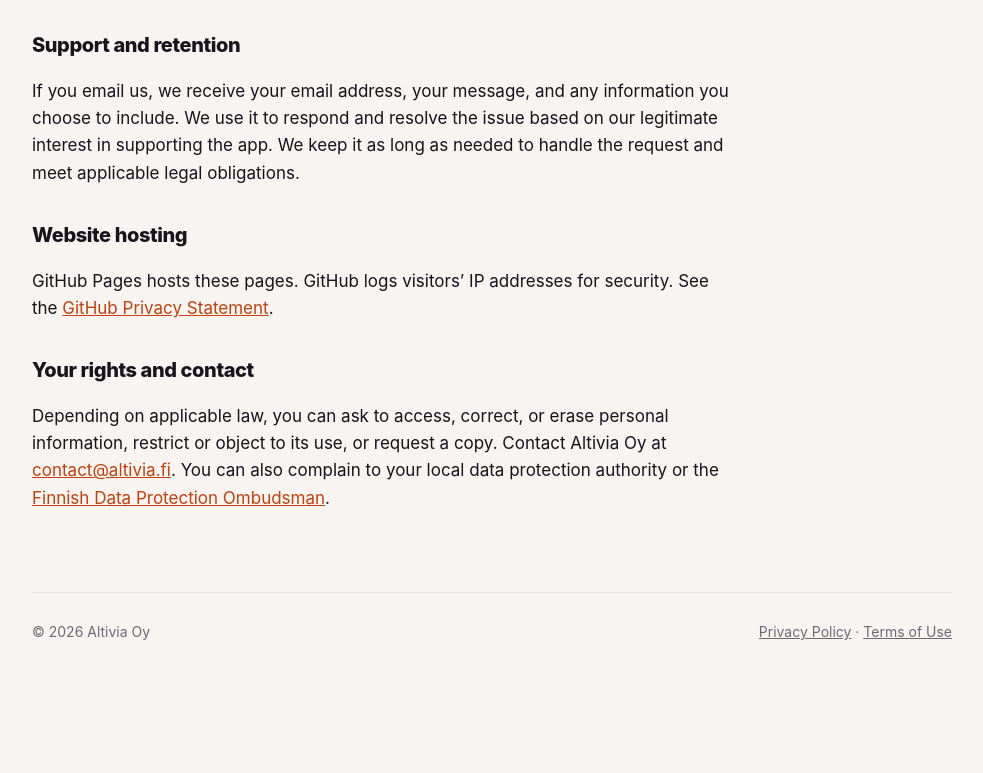
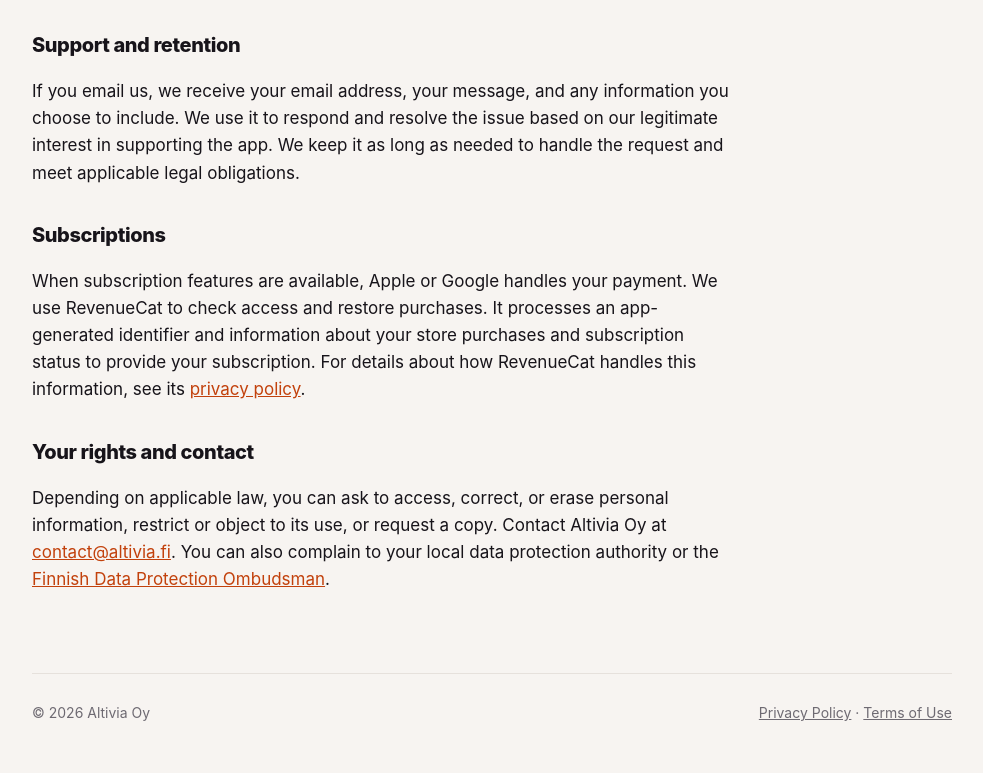
Before and after one commit to altivia-fi/altivia-website, a plain HTML site: page fernhum/privacy/index.html in a window 1280 px wide. Shown: the part 772-1545 px from the top of the page, without its empty margins (148-1131 px from the left). Before the commit the page ends 1463 px from the top, so only its background shows below. Drawn offline with Linux system fonts and the light colour scheme.

Commit message:
Update index.html

```diff
--- a/fernhum/privacy/index.html
+++ b/fernhum/privacy/index.html
@@ -36,8 +36,8 @@
         <h2>Support and retention</h2>
         <p>If you email us, we receive your email address, your message, and any information you choose to include. We use it to respond and resolve the issue based on our legitimate interest in supporting the app. We keep it as long as needed to handle the request and meet applicable legal obligations.</p>
 
-        <h2>Website hosting</h2>
-        <p>GitHub Pages hosts these pages. GitHub logs visitors’ IP addresses for security. See the <a href="https://docs.github.com/en/site-policy/privacy-policies/github-general-privacy-statement">GitHub Privacy Statement</a>.</p>
+        <h2>Subscriptions</h2>
+        <p>When subscription features are available, Apple or Google handles your payment. We use RevenueCat to check access and restore purchases. It processes an app-generated identifier and information about your store purchases and subscription status to provide your subscription. For details about how RevenueCat handles this information, see its <a href="https://www.revenuecat.com/privacy/">privacy policy</a>.</p>
 
         <h2>Your rights and contact</h2>
         <p>Depending on applicable law, you can ask to access, correct, or erase personal information, restrict or object to its use, or request a copy. Contact Altivia Oy at <a href="mailto:contact@altivia.fi">contact@altivia.fi</a>. You can also complain to your local data protection authority or the <a href="https://tietosuoja.fi/en/home">Finnish Data Protection Ombudsman</a>.</p>
```
